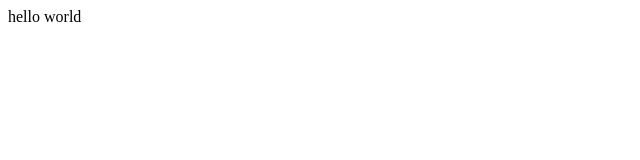
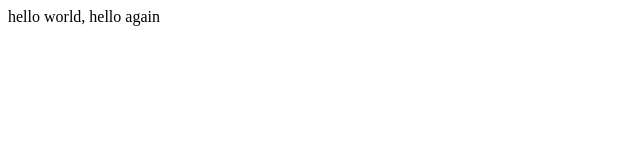
Before and after one commit to MEDHAT-ALHADDAD/cs50W, a plain HTML site: page hello.html in a window 1280 px wide. Shown: the full height of the page, 0-640 px from the left. Drawn offline with Linux system fonts and the light colour scheme.

Commit message:
add third time

```diff
--- a/hello.html
+++ b/hello.html
@@ -7,6 +7,6 @@
     <title>Document</title>
 </head>
 <body>
-    hello world
+    hello world, hello again
 </body>
 </html>
```
